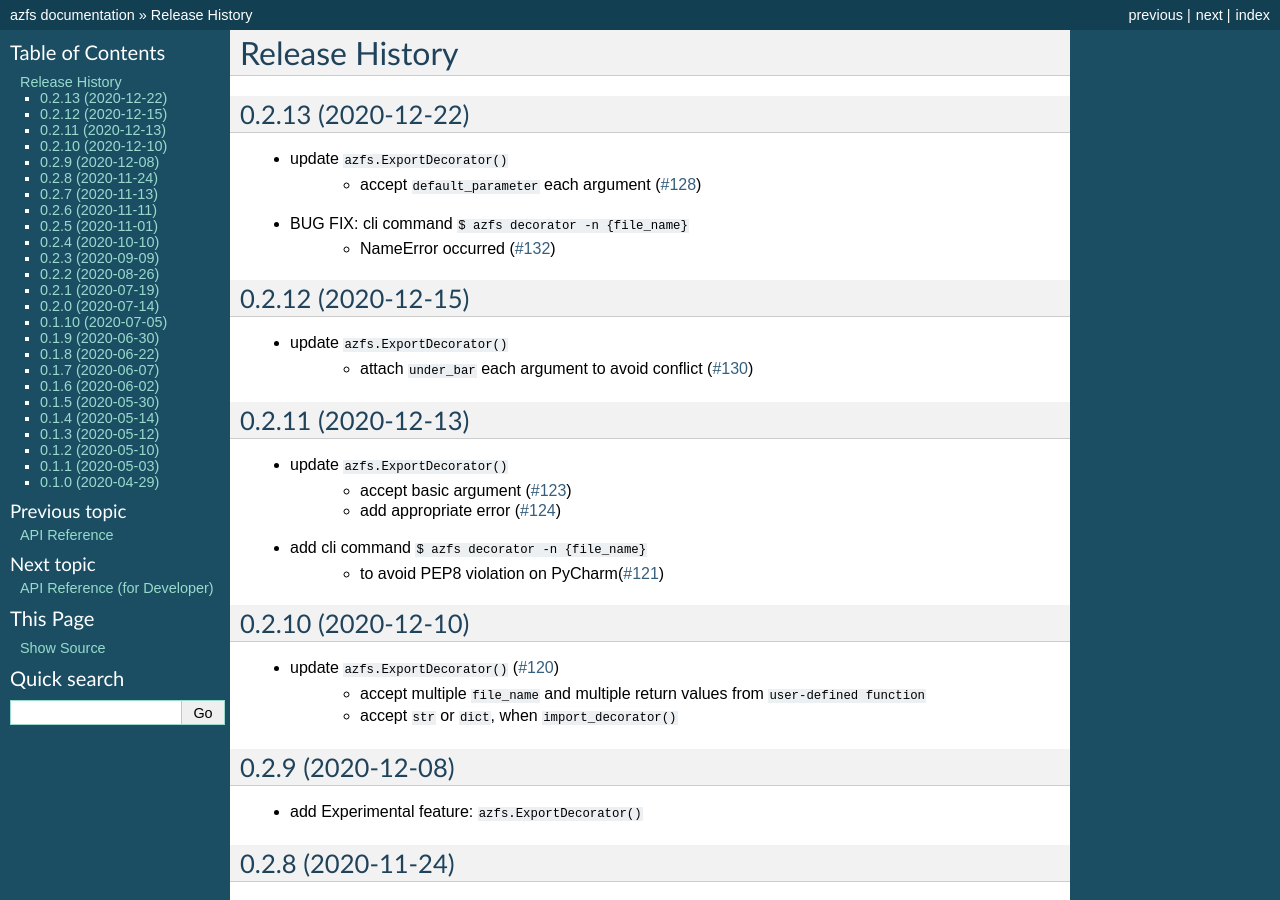
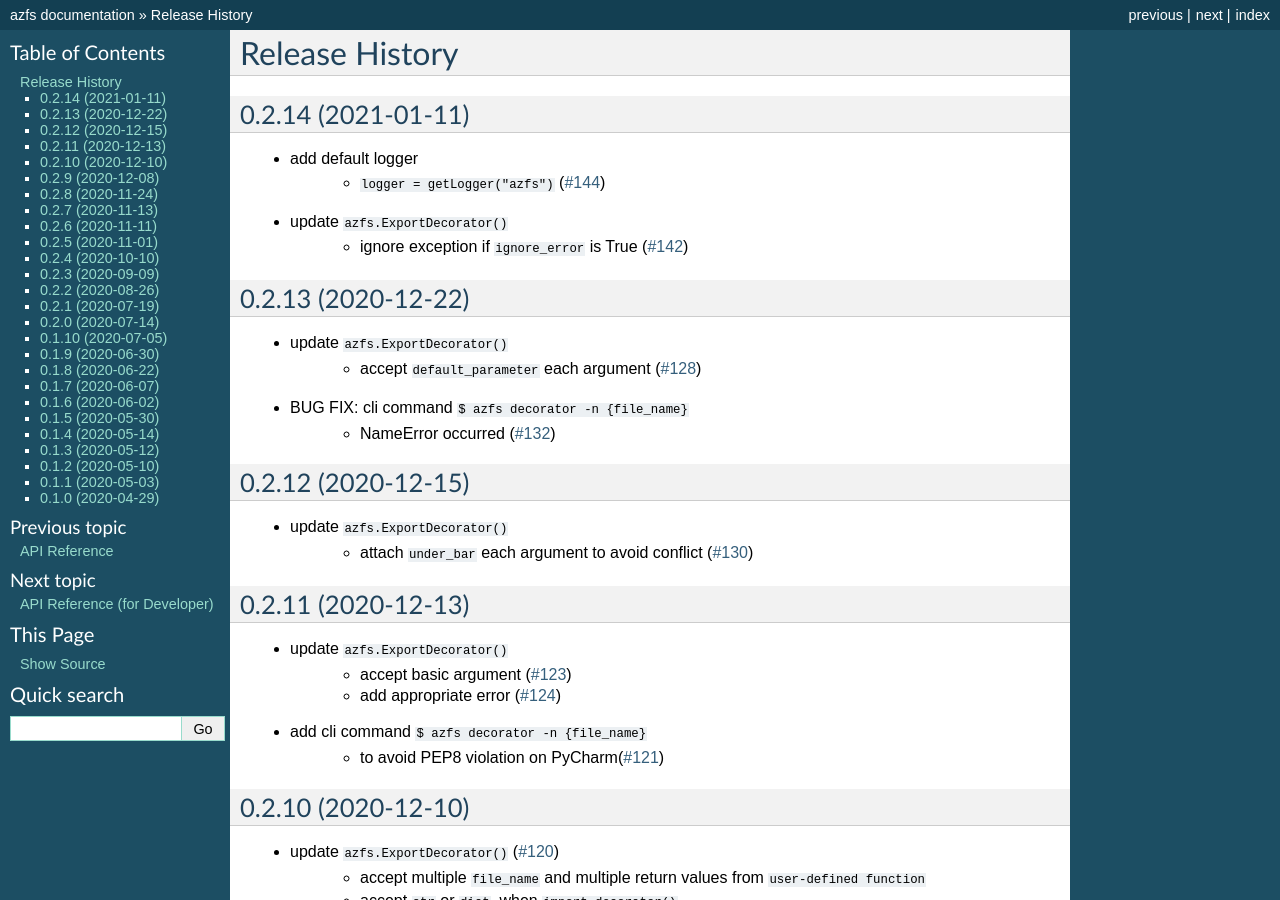
Before and after one commit to arpitjain799/azfs, a Sphinx documentation site: the page built from docs/sources/release_history.rst, in a window 1280 px wide and 900 px high. Built offline with Sphinx 7.4.7, drawn with Linux system fonts in a browser that asks for light colours.

Commit message:
update release note

```diff
--- a/docs/sources/release_history.rst
+++ b/docs/sources/release_history.rst
@@ -1,6 +1,14 @@
 ###############
 Release History
 ###############
+
+0.2.14 (2021-01-11)
+*******************
+
+* add default logger
+    * ``logger = getLogger("azfs")`` (`#144 <https://github.com/gsy0911/azfs/issues/144>`_)
+* update ``azfs.ExportDecorator()``
+    * ignore exception if ``ignore_error`` is True (`#142 <https://github.com/gsy0911/azfs/issues/142>`_)
 
 0.2.13 (2020-12-22)
 *******************
```
